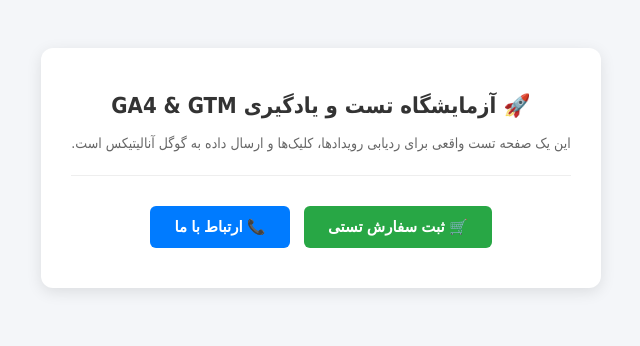
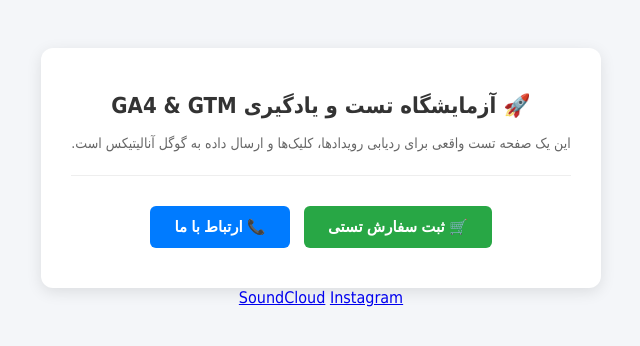
Before and after one commit to kyzer13saleh/my-tracking-test, a plain HTML site: page index.html in a window 1280 px wide. Shown: the whole page, without its empty margins (319-959 px from the left). Drawn offline with Linux system fonts and the light colour scheme.

Commit message:
Update index.html

```diff
--- a/index.html
+++ b/index.html
@@ -39,3 +39,5 @@
   </div>
 </body>
 </html>
+<a href="https://soundcloud.com/your-dj-name" target="_blank">SoundCloud</a>
+    <a href="https://instagram.com/your-dj-name" target="_blank">Instagram</a>
```
